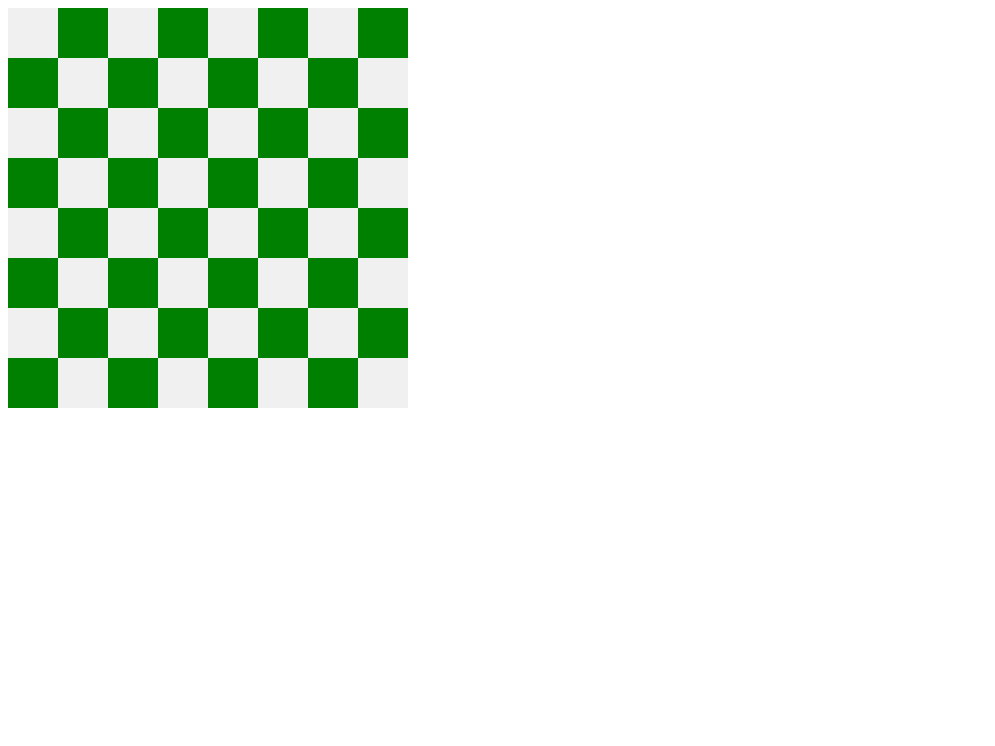
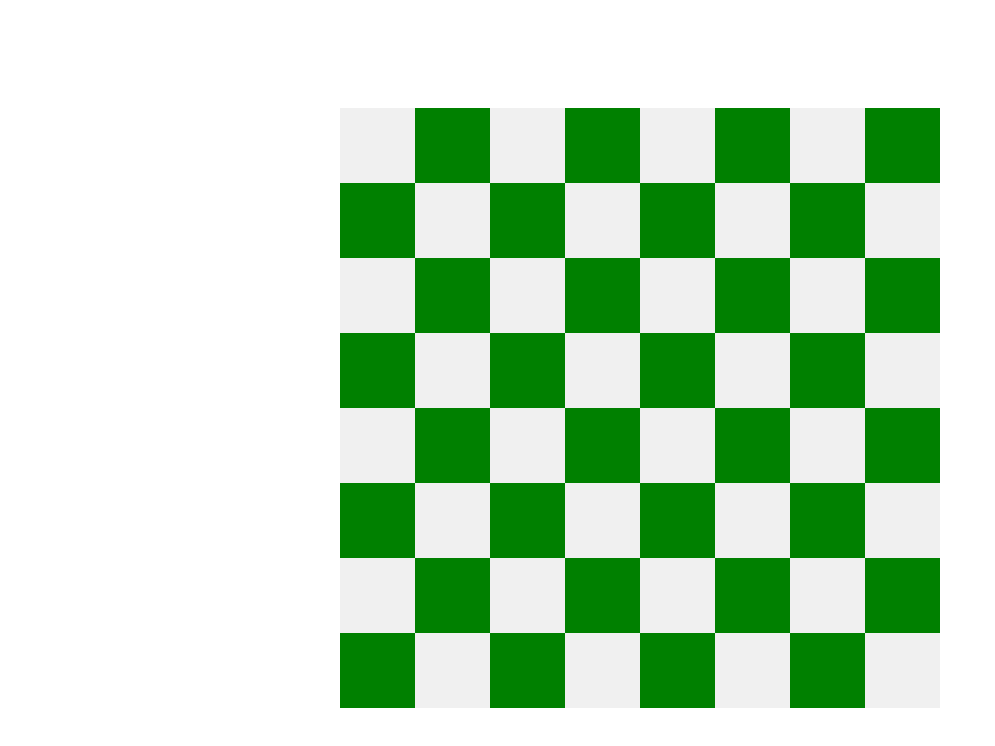
Before and after one commit to advdrone/chess-game, a website built with Vite: page index.html in a window 1280 px wide. Shown: the whole page, without its empty margins (0-995 px from the left). Built offline with nearby package versions, Linux system fonts and the light colour scheme.

Commit message:
style: center grid container div, increase square size

```diff
--- a/index.html
+++ b/index.html
@@ -5,25 +5,34 @@
   <title>My Chess Board</title>
 
   <style>
+    body {
+      display: flex;
+      justify-content: center;
+      align-items: center;
+      height: 100vh;
+    }
+
+    :root {
+      --square-size: 75px;
+    }
+
     .grid-container {
       display: grid;
-      grid-template-columns: repeat(8, 50px);
+      grid-template-columns: repeat(8, var(--square-size));
     }
 
-
     .light-square {
-      width: 50px;
-      height: 50px;
+      width: var(--square-size);
+      height: var(--square-size);
       background-color: rgb(240, 240, 240);
     }
 
     .dark-square {
-      width: 50px;
-      height: 50px;
+      width: var(--square-size);
+      height: var(--square-size);
       background-color: green;
     }
   </style>
-
 
 </head>
   <body>
```
